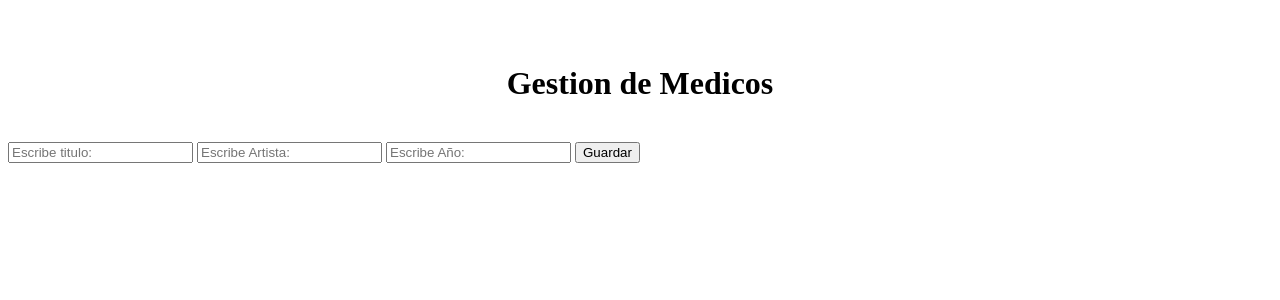
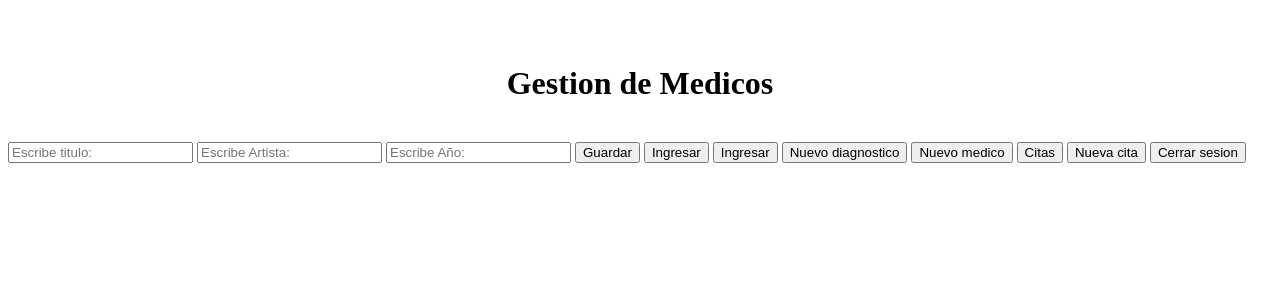
Before and after one commit to JorgeGodina00/ProyectoMedicosPOO, a Flask app: page / in a window 1280 px wide. Shown: the top 300 px of the page. Run offline with Flask 3, Linux system fonts and the light colour scheme; some libraries are stand-ins or nearby versions.

Commit message:
Update index.html

```diff
--- a/ProyectoMedicosPOO/Templates/index.html
+++ b/ProyectoMedicosPOO/Templates/index.html
@@ -29,6 +29,24 @@
 
         <button type="submit">Guardar</button>
 
+
+
+
+        <button type="submit" href = "{{url_for('medico')}}">Ingresar</button>
+
+        <button type="submit" href = "{{url_for('medico_adm')}}">Ingresar</button>
+
+        <button type="submit" href = "{{url_for('nuevo_diag')}}">Nuevo diagnostico</button>
+
+        <button type="submit" href = "{{url_for('nuevo_medico')}}">Nuevo medico</button>
+
+        <button type="submit" href = "{{url_for('citas')}}">Citas</button>
+
+        <button type="submit" href = "{{url_for('captura_datos')}}">Nueva cita</button>
+
+        <button type="submit" href = "{{url_for('login')}}">Cerrar sesion</button>
+
+
     </form>
 </body>
 </html>
```
